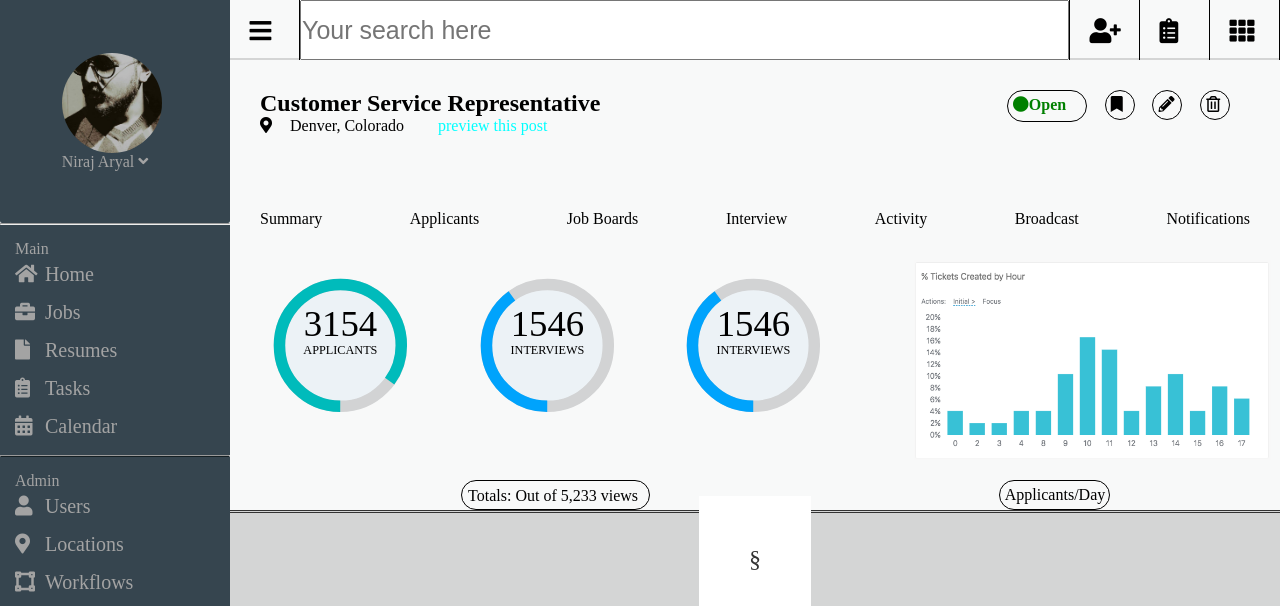
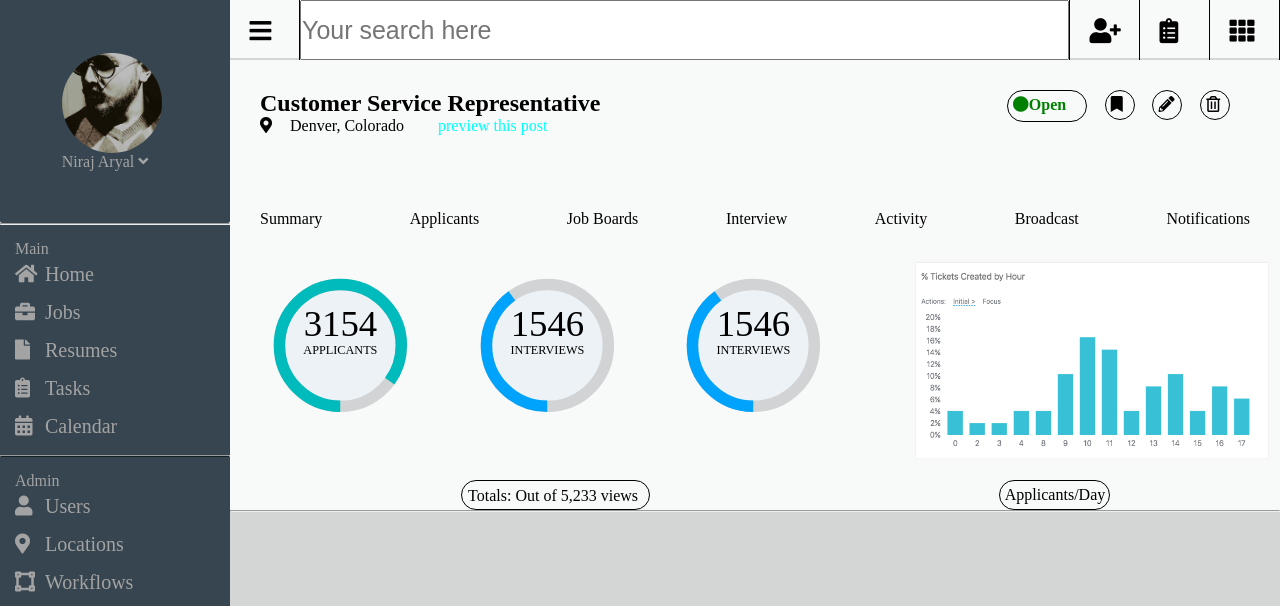
Before and after one commit to niroz11/na-static-comp-2, a plain HTML site: page index.html in a window 1280 px wide. Shown: the top 606 px of the page. Drawn offline with Linux system fonts and the light colour scheme.

Commit message:
deletes hr line

```diff
--- a/style.css
+++ b/style.css
@@ -378,23 +378,6 @@ span{
 	padding-bottom: 0px;
 }
 
-.line-space hr {
-    overflow: visible; /* For IE */
-    padding: 0 ;
-    border: none;
-    border-top: medium double #333;
-    color: #333;
-    text-align: center;
-}
-.line-space hr:after {
-    content: "§";
-    display: inline-block;
-    position: relative;
-    top: -0.7em;
-    font-size: 1.5em;
-    padding: 50px;
-    background: white;
-}
 @media screen and (max-width: 1371px) {
   .graph-text{
   	width:27%;
```
